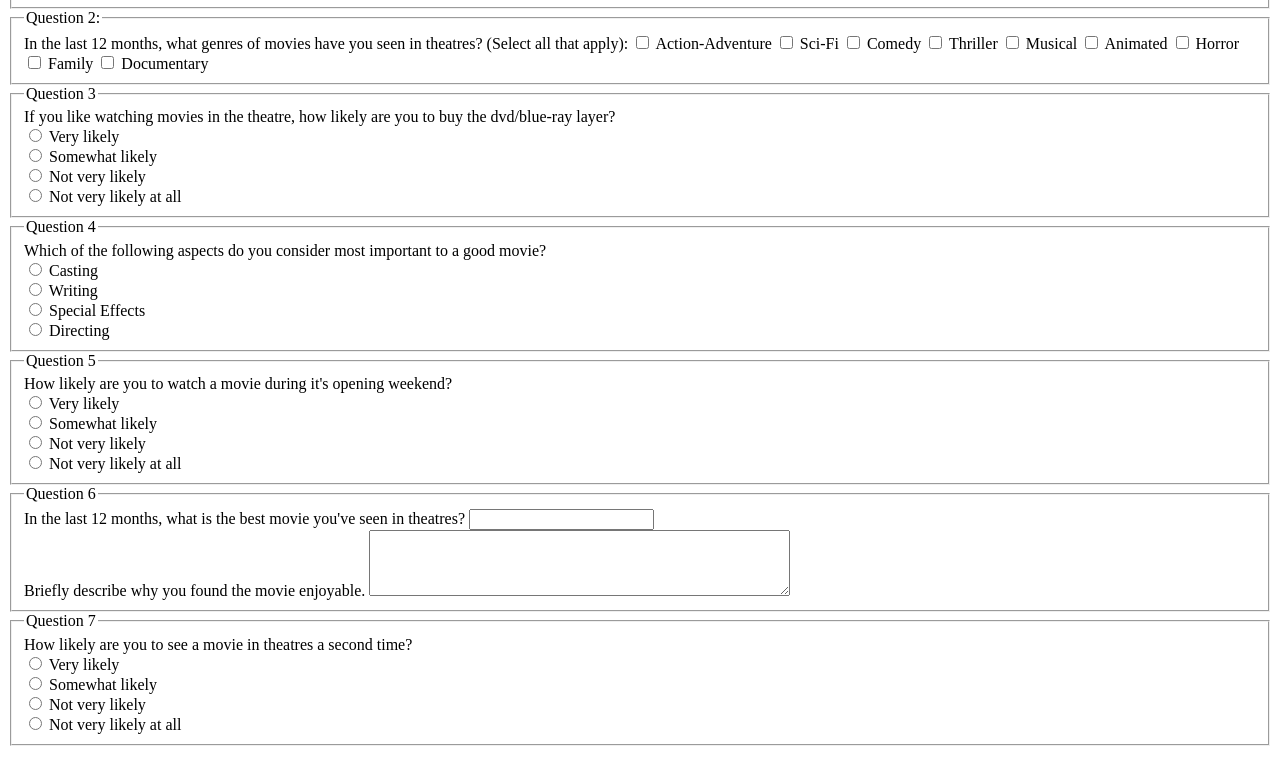
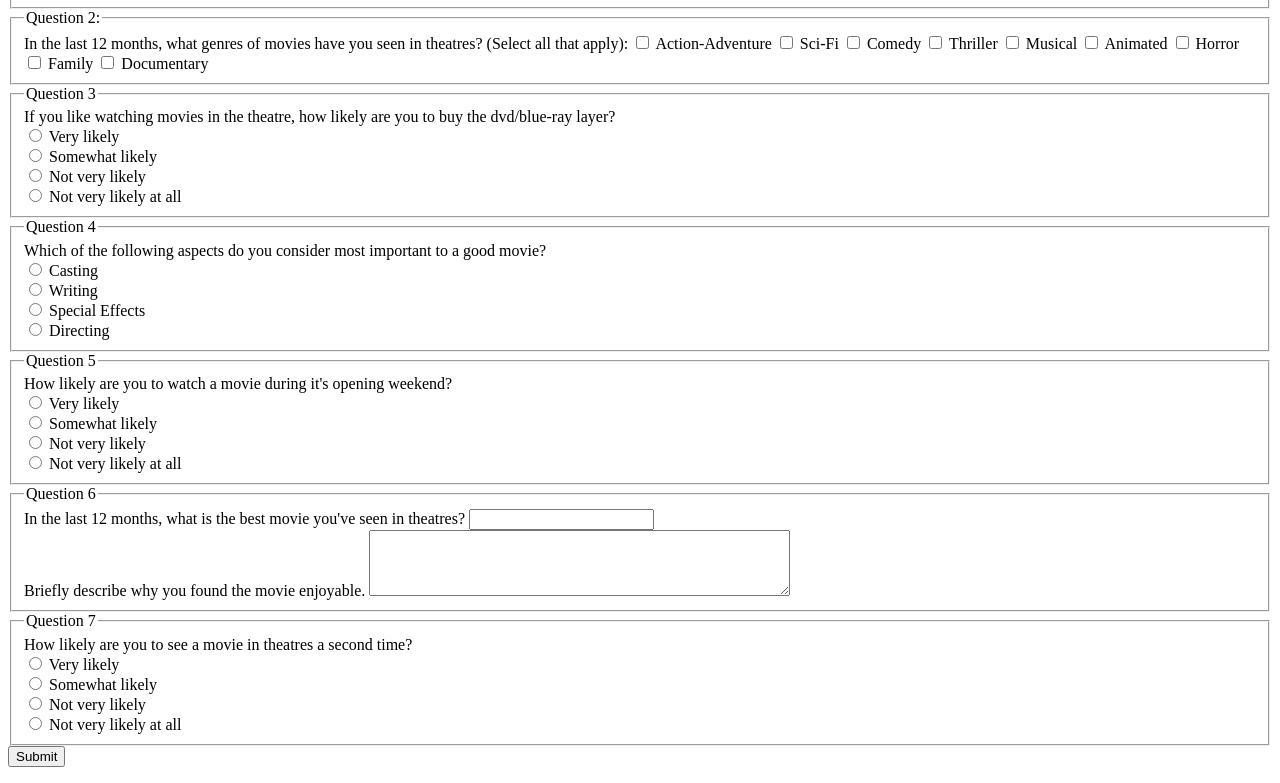
Before and after one commit to FabianM669/survey, a plain HTML site: page index.html in a window 1280 px wide. Shown: the part 497-1280 px from the top of the page. Before the commit the page ends 1259 px from the top, so only its background shows below. Drawn offline with Linux system fonts and the light colour scheme.

Commit message:
latest update

```diff
--- a/index.html
+++ b/index.html
@@ -7,7 +7,7 @@
 
 <body>
 
-	<form name="Movie Survey" method="POST" action=http://cola.codes/tiy/>
+	<form name="Movie Survey" method="POST" action="localhost:3000">
 
 		<fieldset>
 
@@ -359,6 +359,12 @@
 
 		</fieldset>
 
+		<input type="submit" value="Submit">
+
+
+
+	</form>
+
 
 
 
```
